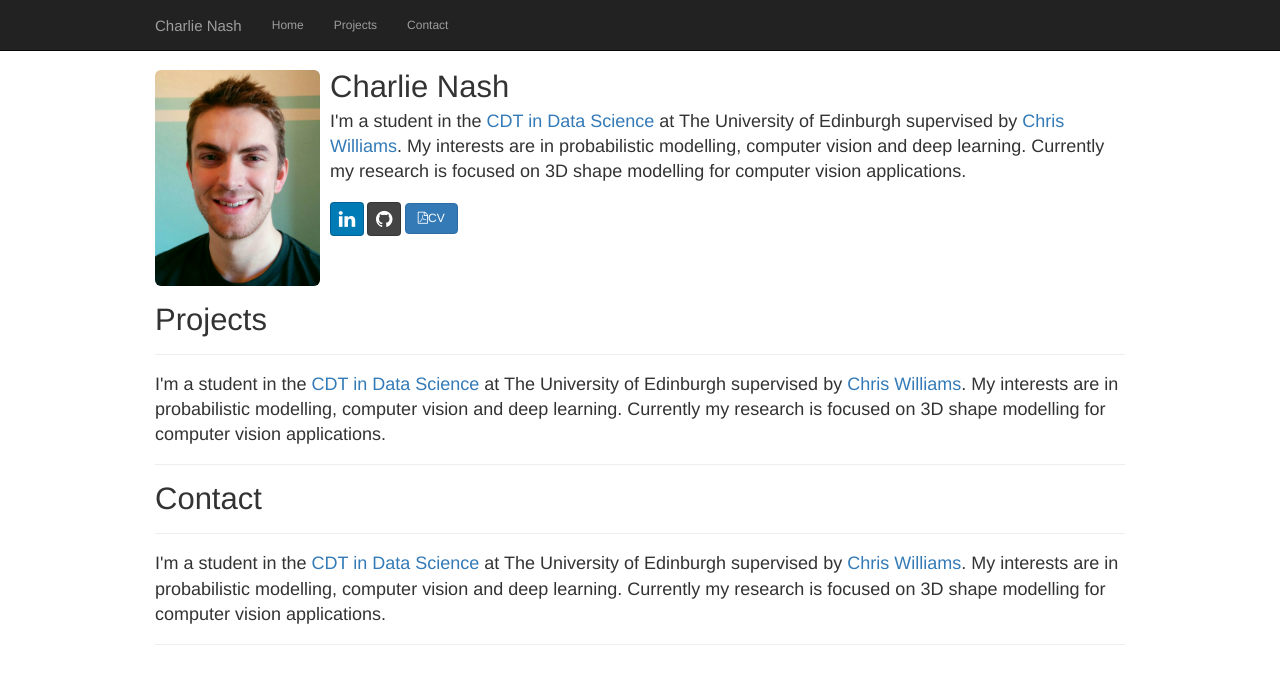
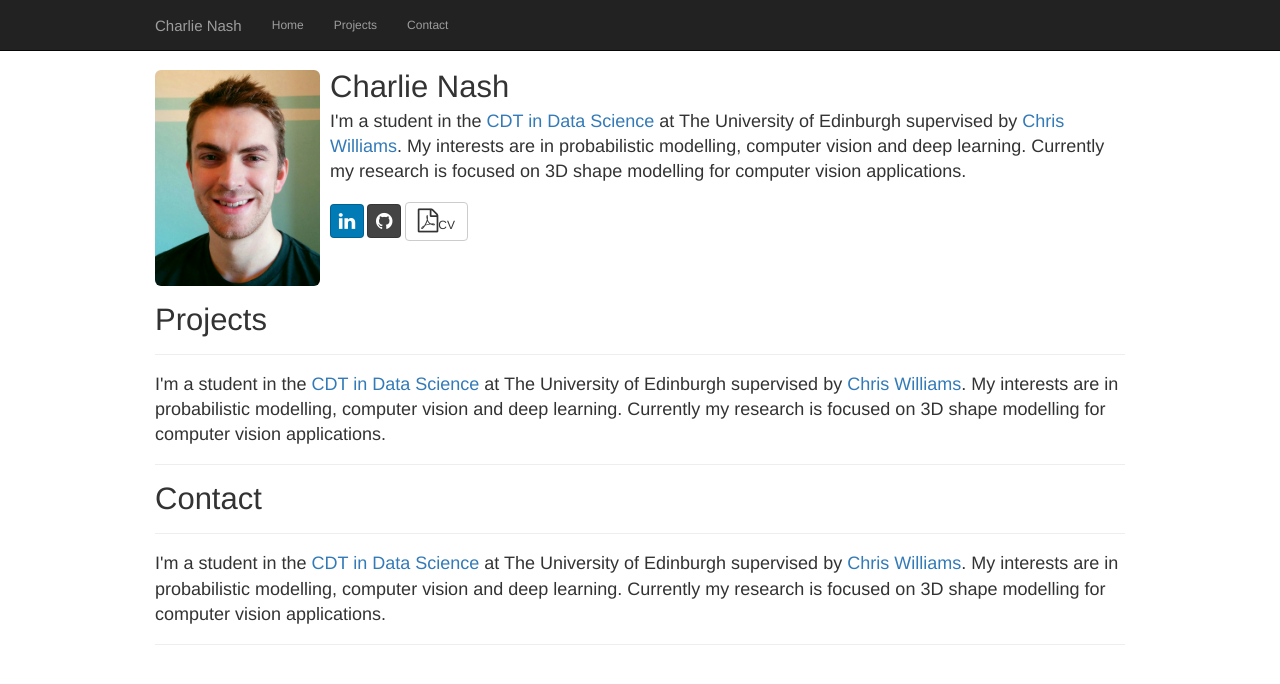
Before and after one commit to charlienash/charlienash.github.io, a Jekyll site: the page index.html, which Jekyll copies as it is, in a window 1280 px wide. Shown: the top 684 px of the page. Built offline with Jekyll 4.4.1, drawn with Linux system fonts in a browser that asks for light colours; nearby versions of some CDN libraries; library files that are not in the unit come from our copies.

Commit message:
Update index.html

```diff
--- a/index.html
+++ b/index.html
@@ -98,8 +98,8 @@
     					    <a class="btn btn-social-icon btn-github">
 					 	<span class="fa fa-github fa-2x"></span>
 				            </a>
-				            <a class="btn btn-primary btn-default">
- 				                <i class="fa fa-file-pdf-o"></i>CV
+				            <a class="btn btn-small btn-default">
+ 				                <i class="fa fa-file-pdf-o fa-2x"></i>CV
 				            </a>
 					  </div>
 					</div>
```
